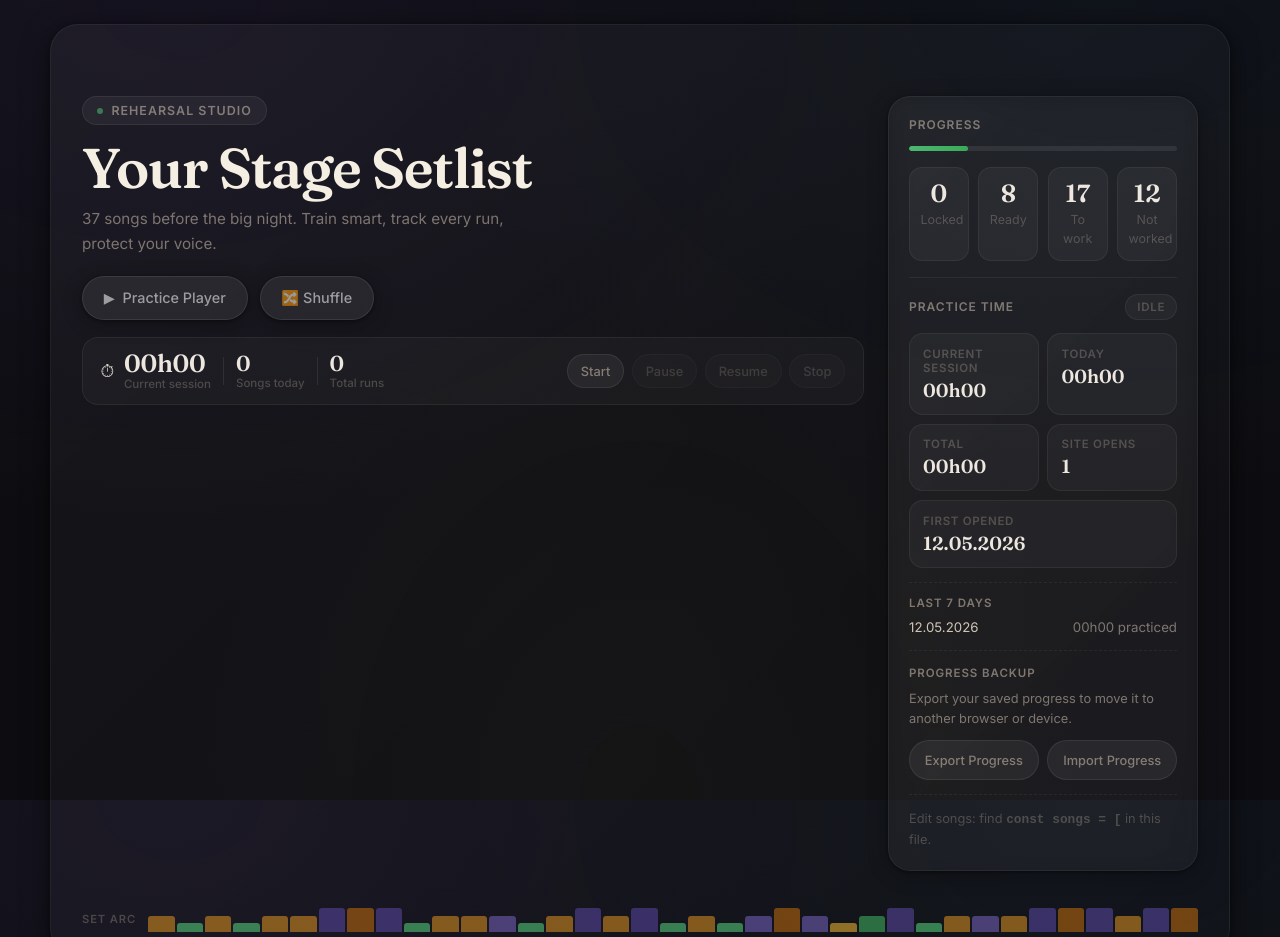
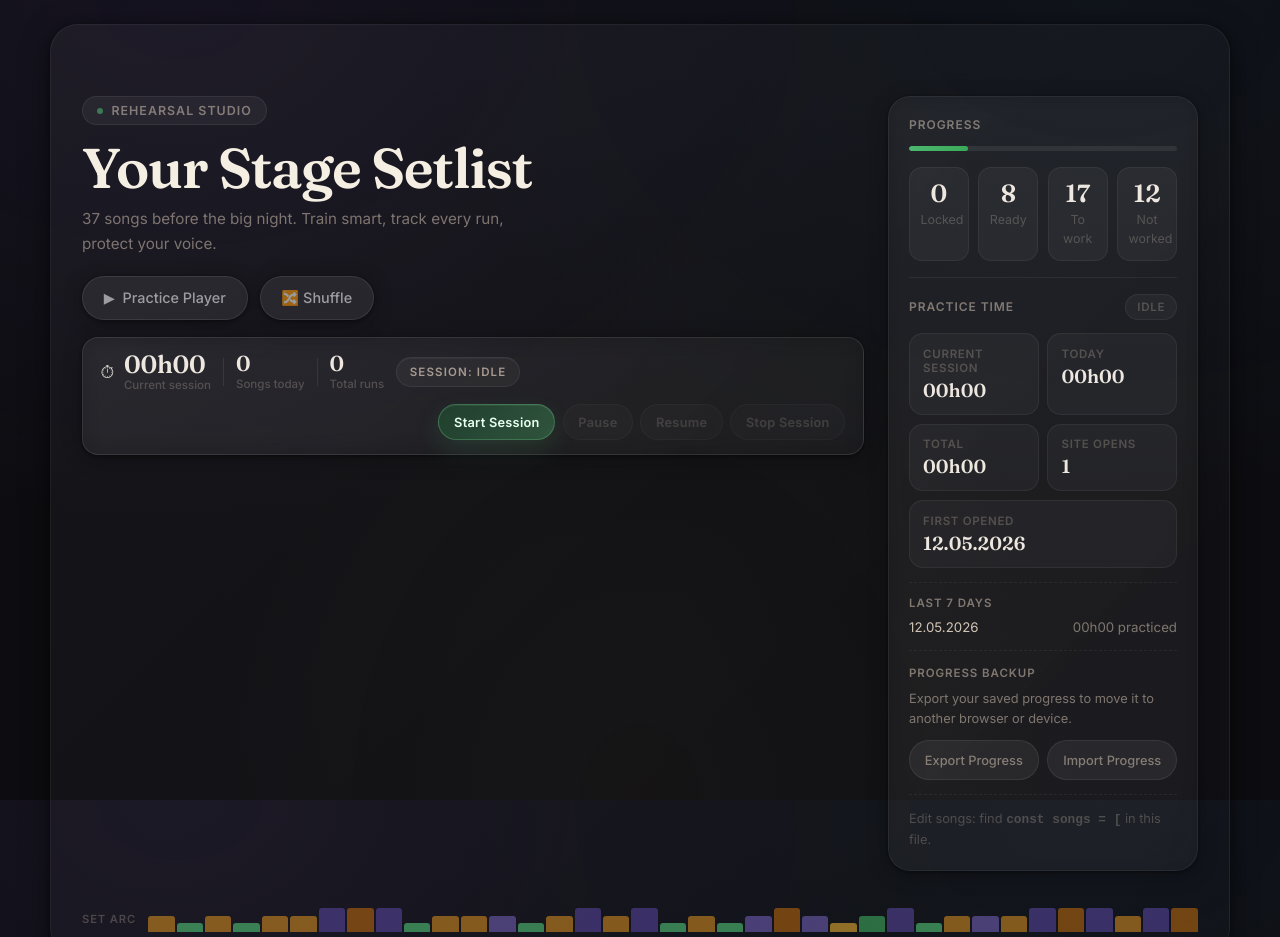
Before and after one commit to mikabarbotsuisse-creator/karaoke-rehearsal-app, a plain HTML site: page index.html in a window 1280 px wide. Shown: the top 937 px of the page. Drawn offline with Linux system fonts and the light colour scheme.

Commit message:
Improve session controls

```diff
--- a/index.html
+++ b/index.html
@@ -58,7 +58,9 @@ h1{margin:.85rem 0 .55rem;font-family:var(--fd);font-size:clamp(2.1rem,4.5vw,3.5
 .hero-actions{display:flex;gap:.75rem;margin-top:1.2rem;flex-wrap:wrap}
 
 /* SESSION BAR */
-.session-bar{display:flex;align-items:center;gap:.75rem;flex-wrap:wrap;margin-top:1.1rem;padding:.8rem 1.1rem;border-radius:16px;background:rgba(255,255,255,.03);border:1px solid var(--border)}
+.session-bar{display:flex;align-items:center;gap:.75rem;flex-wrap:wrap;margin-top:1.1rem;padding:.85rem 1.1rem;border-radius:16px;background:linear-gradient(135deg,rgba(255,255,255,.05),rgba(255,255,255,.025));border:1px solid var(--border2);box-shadow:var(--sh1);backdrop-filter:blur(14px);transition:border-color var(--t),box-shadow var(--t)}
+.session-bar[data-state="running"]{border-color:rgba(77,184,112,.22);box-shadow:0 0 0 1px rgba(77,184,112,.08),var(--sh1),0 0 26px rgba(77,184,112,.08)}
+.session-bar[data-state="paused"]{border-color:rgba(200,128,48,.22);box-shadow:0 0 0 1px rgba(200,128,48,.08),var(--sh1),0 0 26px rgba(200,128,48,.08)}
 .session-item{display:flex;align-items:center;gap:.6rem}
 .session-icon{font-size:1.1rem;line-height:1}
 .timer-disp{font-family:var(--fd);font-size:1.55rem;font-weight:600;letter-spacing:-.01em;color:var(--text);line-height:1;min-width:4.2rem;transition:color .5s ease}
@@ -66,11 +68,23 @@ h1{margin:.85rem 0 .55rem;font-family:var(--fd);font-size:clamp(2.1rem,4.5vw,3.5
 .session-val{font-family:var(--fd);font-size:1.35rem;font-weight:600;color:var(--text);line-height:1}
 .session-sub{font-size:.72rem;color:var(--faint);font-weight:500;margin-top:.1rem}
 .sdiv{width:1px;height:28px;background:rgba(255,255,255,.08);flex-shrink:0}
+.session-state{display:inline-flex;align-items:center;min-height:30px;padding:.36rem .78rem;border-radius:var(--rp);background:rgba(255,255,255,.04);border:1px solid rgba(255,255,255,.07);font-size:.72rem;font-weight:700;letter-spacing:.1em;text-transform:uppercase;color:var(--faint);box-shadow:inset 0 1px 0 rgba(255,255,255,.04)}
+.session-state.idle{color:rgba(255,235,215,.58)}
+.session-state.running{background:rgba(32,75,48,.24);border-color:rgba(77,184,112,.24);color:var(--ready-text);box-shadow:0 0 0 1px rgba(77,184,112,.08),0 8px 22px rgba(0,0,0,.18)}
+.session-state.paused{background:rgba(82,54,14,.24);border-color:rgba(200,128,48,.24);color:var(--work-text);box-shadow:0 0 0 1px rgba(200,128,48,.08),0 8px 22px rgba(0,0,0,.18)}
 .break-alert{display:none;align-items:center;gap:.45rem;padding:.38rem .8rem;border-radius:var(--rp);background:rgba(200,128,48,.12);border:1px solid rgba(200,128,48,.25);color:var(--work-text);font-size:.8rem;font-weight:600;animation:fadeIn .4s ease}
 .session-controls{display:flex;align-items:center;gap:.45rem;flex-wrap:wrap;margin-left:auto}
-.session-btn{min-height:34px;padding:.42rem .82rem;background:rgba(255,255,255,.055);border-color:rgba(255,255,255,.08);color:var(--muted);font-size:.8rem}
-.session-btn:hover:not([disabled]){background:rgba(255,255,255,.11);color:var(--text);transform:translateY(-1px);box-shadow:var(--sh1)}
-.session-btn[disabled]{opacity:.35;cursor:not-allowed;transform:none!important}
+.session-btn{min-height:36px;padding:.48rem .92rem;background:rgba(255,255,255,.055);border-color:rgba(255,255,255,.08);color:var(--muted);font-size:.8rem;font-weight:700;letter-spacing:.02em;box-shadow:inset 0 1px 0 rgba(255,255,255,.03)}
+.session-btn:hover:not([disabled]){color:var(--text);transform:translateY(-1px);box-shadow:var(--sh1)}
+.session-btn[disabled]{opacity:.34;cursor:not-allowed;transform:none!important;box-shadow:none!important;filter:saturate(.75)}
+.session-btn-start:not([disabled]){background:linear-gradient(135deg,rgba(32,75,48,.72),rgba(77,184,112,.34));border-color:rgba(110,200,136,.34);color:#e9fff0;box-shadow:0 10px 24px rgba(77,184,112,.14),inset 0 1px 0 rgba(255,255,255,.06)}
+.session-btn-start:hover:not([disabled]){background:linear-gradient(135deg,rgba(38,92,58,.82),rgba(77,184,112,.42))}
+.session-btn-pause:not([disabled]){background:linear-gradient(135deg,rgba(82,54,14,.72),rgba(212,144,80,.24));border-color:rgba(212,144,80,.28);color:#ffe7cf;box-shadow:0 10px 24px rgba(200,128,48,.12),inset 0 1px 0 rgba(255,255,255,.05)}
+.session-btn-pause:hover:not([disabled]){background:linear-gradient(135deg,rgba(98,66,20,.82),rgba(212,144,80,.32))}
+.session-btn-resume:not([disabled]){background:linear-gradient(135deg,rgba(30,58,98,.72),rgba(90,152,220,.26));border-color:rgba(90,152,220,.28);color:#e4f1ff;box-shadow:0 10px 24px rgba(90,152,220,.12),inset 0 1px 0 rgba(255,255,255,.05)}
+.session-btn-resume:hover:not([disabled]){background:linear-gradient(135deg,rgba(36,68,114,.82),rgba(90,152,220,.34))}
+.session-btn-stop:not([disabled]){background:linear-gradient(135deg,rgba(88,24,28,.74),rgba(200,80,96,.26));border-color:rgba(200,80,96,.28);color:#ffe3e6;box-shadow:0 10px 24px rgba(200,80,96,.12),inset 0 1px 0 rgba(255,255,255,.05)}
+.session-btn-stop:hover:not([disabled]){background:linear-gradient(135deg,rgba(104,28,34,.82),rgba(200,80,96,.34))}
 
 /* ENERGY ARC */
 .arc-wrap{position:relative;z-index:1;display:flex;align-items:center;gap:.75rem;padding:.7rem 2rem 1.5rem}
@@ -395,18 +409,19 @@ body.pm .page{max-width:820px}
         <button class="mbtn" id="practiceModeToggle" type="button" aria-pressed="false">▶&nbsp; Practice Player</button>
         <button class="mbtn" id="shuffleBtn" type="button">🔀 Shuffle</button>
       </div>
-      <div class="session-bar">
+      <div class="session-bar" id="sessionBar" data-state="idle">
         <div class="session-item"><span class="session-icon">⏱</span><div><div id="sessionTimer" class="timer-disp">00h00</div><div class="session-sub">Current session</div></div></div>
         <div class="sdiv"></div>
         <div class="session-item"><div><div id="sessionSongs" class="session-val">0</div><div class="session-sub">Songs today</div></div></div>
         <div class="sdiv"></div>
         <div class="session-item"><div><div id="sessionRuns" class="session-val">0</div><div class="session-sub">Total runs</div></div></div>
+        <div id="sessionStateBadge" class="session-state idle">Session: Idle</div>
         <div id="breakAlert" class="break-alert">💧 Voice break?</div>
         <div class="session-controls">
-          <button class="session-btn" id="sessionStartBtn" type="button">Start</button>
-          <button class="session-btn" id="sessionPauseBtn" type="button">Pause</button>
-          <button class="session-btn" id="sessionResumeBtn" type="button">Resume</button>
-          <button class="session-btn" id="sessionStopBtn" type="button">Stop</button>
+          <button class="session-btn session-btn-start" id="sessionStartBtn" type="button">Start Session</button>
+          <button class="session-btn session-btn-pause" id="sessionPauseBtn" type="button">Pause</button>
+          <button class="session-btn session-btn-resume" id="sessionResumeBtn" type="button">Resume</button>
+          <button class="session-btn session-btn-stop" id="sessionStopBtn" type="button">Stop Session</button>
         </div>
       </div>
     </div>
@@ -562,7 +577,7 @@ let savedStatuses=load(SK.statuses),savedNotes=load(SK.notes),savedRuns=load(SK.
 let activeFilter='all',searchTerm='',practiceMode=false,shuffleMode=false,shuffleOrder=[],selectedSongNumber=songs[0]?.number??null,activeEmbed=null,rehearsedFlashSong=null,focusedSongNumber=null;
 
 const $=id=>document.getElementById(id);
-const songsGrid=$('songsGrid'),statsRow=$('statsRow'),barFill=$('barFill'),searchInput=$('searchInput'),filterGroup=$('filterGroup'),resultsSummary=$('resultsSummary'),practiceModeToggle=$('practiceModeToggle'),practicePlayer=$('practicePlayer'),sessionTimerEl=$('sessionTimer'),sessionSongsEl=$('sessionSongs'),sessionRunsEl=$('sessionRuns'),breakAlertEl=$('breakAlert'),energyArcEl=$('energyArc'),shuffleBtn=$('shuffleBtn'),gToast=$('g-toast'),practicePanel=$('practicePanel'),sessionStartBtn=$('sessionStartBtn'),sessionPauseBtn=$('sessionPauseBtn'),sessionResumeBtn=$('sessionResumeBtn'),sessionStopBtn=$('sessionStopBtn'),focusedOverlay=$('focusedOverlay'),backupImportInput=$('backupImportInput');
+const songsGrid=$('songsGrid'),statsRow=$('statsRow'),barFill=$('barFill'),searchInput=$('searchInput'),filterGroup=$('filterGroup'),resultsSummary=$('resultsSummary'),practiceModeToggle=$('practiceModeToggle'),practicePlayer=$('practicePlayer'),sessionBar=$('sessionBar'),sessionTimerEl=$('sessionTimer'),sessionSongsEl=$('sessionSongs'),sessionRunsEl=$('sessionRuns'),sessionStateBadge=$('sessionStateBadge'),breakAlertEl=$('breakAlert'),energyArcEl=$('energyArc'),shuffleBtn=$('shuffleBtn'),gToast=$('g-toast'),practicePanel=$('practicePanel'),sessionStartBtn=$('sessionStartBtn'),sessionPauseBtn=$('sessionPauseBtn'),sessionResumeBtn=$('sessionResumeBtn'),sessionStopBtn=$('sessionStopBtn'),focusedOverlay=$('focusedOverlay'),backupImportInput=$('backupImportInput');
 
 function esc(s){return String(s).replace(/&/g,'&amp;').replace(/</g,'&lt;').replace(/>/g,'&gt;').replace(/"/g,'&quot;').replace(/'/g,'&#39;')}
 function cap(s){return s.replace(/\b\w/g,m=>m.toUpperCase())}
@@ -645,10 +660,17 @@ function updatePracticePanel(){
 }
 function updatePracticeControls(){
   const state=getPracticeSessionStatus(),hasElapsed=getCurrentSessionElapsedMs()>0;
+  sessionBar.dataset.state=state;
+  sessionStateBadge.className=`session-state ${state}`;
+  sessionStateBadge.textContent=`Session: ${state==='running'?'Live':state==='paused'?'Paused':'Idle'}`;
   sessionStartBtn.disabled=state==='running'||state==='paused';
   sessionPauseBtn.disabled=state!=='running';
   sessionResumeBtn.disabled=state!=='paused'||!hasElapsed;
   sessionStopBtn.disabled=state==='idle'&&!hasElapsed;
+  sessionStartBtn.setAttribute('aria-disabled',String(sessionStartBtn.disabled));
+  sessionPauseBtn.setAttribute('aria-disabled',String(sessionPauseBtn.disabled));
+  sessionResumeBtn.setAttribute('aria-disabled',String(sessionResumeBtn.disabled));
+  sessionStopBtn.setAttribute('aria-disabled',String(sessionStopBtn.disabled));
 }
 function syncPracticeUI(){
   const sessionMs=getCurrentSessionElapsedMs(),mins=Math.floor(sessionMs/60000),state=getPracticeSessionStatus();
```
